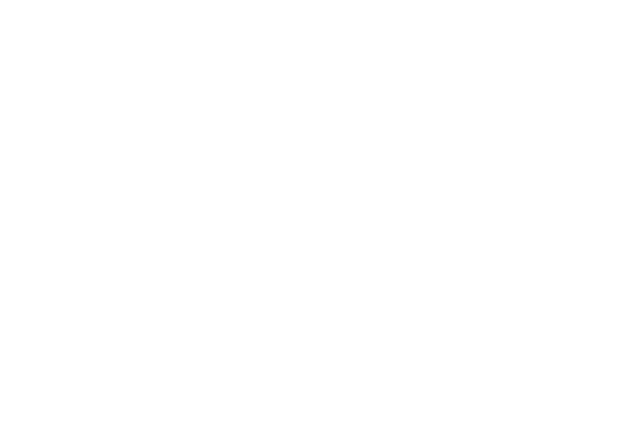
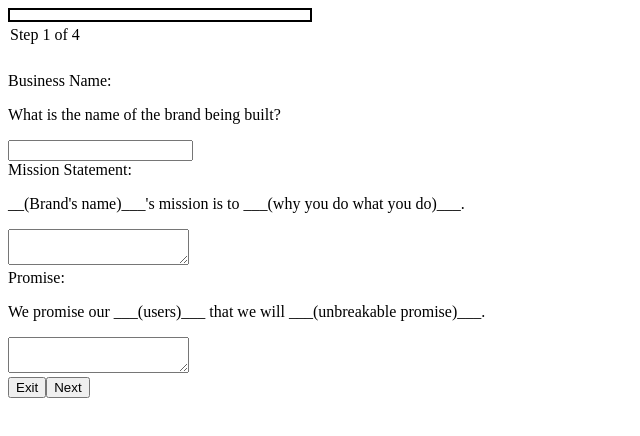
Before and after one commit to kagesite/brand-form-app, a React (Vite) app: page / in a window 1280 px wide. Shown: the top 436 px of the page, without its empty margins (0-640 px from the left). Built offline with nearby package versions, Linux system fonts and the light colour scheme.

Commit message:
Finished basic UI and some functionality. Need to add validation to step 1 next.

```diff
--- a/src/App.jsx
+++ b/src/App.jsx
@@ -1,8 +1,146 @@
 import React from 'react'
+import { useState } from 'react'
+import Home from './components/Home';
+import Step1 from './components/Step1';
+import ProgressBar from './components/progressBar';
 
 function App() {
+    const [showStep, setShowStep] = useState(1);
+
+    const [formData, setFormData] = useState({
+        foundation: {
+            businessName: "",
+            missionStatement: "",
+            promise: "",
+        },
+        perception: {
+            message: "",
+            voice: "",
+            ITFactor: "",
+        },
+        connection: {
+            age: "",
+            genderMale: "",
+            genderFemale: "",
+            ethnicity: "",
+        }
+    });
+
+    const [formPrompts, setFormPrompts] = useState({
+        foundation: {
+            businessName: "What is the name of the brand being built?",
+            missionStatement: "__(Brand's name)___'s mission is to ___(why you do what you do)___.",
+            promise: "We promise our ___(users)___ that we will ___(unbreakable promise)___."
+        }
+    })
+
+    const [errors, setErrors] = useState({
+        foundation: {
+            businessName: "",
+            missionStatement: "",
+            promise: "",
+        },
+        perception: {
+            message: "",
+            voice: "",
+            ITFactor: "",
+        },
+        connection: {
+            age: "",
+            genderMale: "",
+            genderFemale: "",
+            ethnicity: "",
+        }
+    })
+
+    const handleInputChange = (section, field, value) => {
+        setFormData({
+            ...formData,
+            [section]: {
+                ...formData[section],
+                [field]: value
+            }
+        });
+
+        setErrors({
+            ...errors,
+            [section]: {
+                ...errors[section],
+                [field]: ""
+            }
+        });
+    }
+
+    const handleExitForm = () => {
+
+        confirm("Are you sure you want to leave?")
+
+        setFormData({
+            foundation: {
+                businessName: "",
+                missionStatement: "",
+                promise: "",
+            },
+            perception: {
+                message: "",
+                voice: "",
+                ITFactor: "",
+            },
+            connection: {
+                age: "",
+                genderMale: "",
+                genderFemale: "",
+                ethnicity: "",
+            }
+        })
+
+        setErrors({
+            foundation: {
+                businessName: "",
+                missionStatement: "",
+                promise: "",
+            },
+            perception: {
+                message: "",
+                voice: "",
+                ITFactor: "",
+            },
+            connection: {
+                age: "",
+                genderMale: "",
+                genderFemale: "",
+                ethnicity: "",
+            }
+        })
+
+        setShowStep(0)
+    }
+
+
     return (
         <div>
+            {showStep === 0 && (
+                <Home
+                    step={setShowStep}
+                />
+            )}
+
+            {showStep > 0 && (
+                <div>
+                    <ProgressBar step={showStep} />
+                    {showStep === 1} {
+                        <>
+                            <Step1
+                                data={formData.foundation}
+                                prompts={formPrompts.foundation}
+                                changeFunc={handleInputChange}
+                            />
+                            <button onClick={handleExitForm}>Exit</button>
+                            <button>Next</button>
+                        </>
+                    }
+                </div>
+            )}
 
         </div>
     )
--- /dev/null
+++ b/src/components/Home.jsx
@@ -0,0 +1,14 @@
+import React from 'react'
+
+function Home({ step }) {
+    return (
+        <div>
+            <h1>Home</h1>
+            <h3>Welcome to the Kagesite Brand Form App</h3>
+            <p>Please click the button below to get started!</p>
+            <button onClick={() => step(1)}>Start</button>
+        </div>
+    )
+}
+
+export default Home
--- /dev/null
+++ b/src/components/ProgressBar.jsx
@@ -0,0 +1,20 @@
+import React from 'react'
+
+function ProgressBar({ step }) {
+    return (
+        <div
+            style={{
+                height: "10px",
+                width: "300px",
+                border: "2px solid #000",
+                marginBottom: "50px"
+            }}
+        >
+            {step === 1 && (
+                <p>Step {step} of 4</p>
+            )}
+        </div>
+    )
+}
+
+export default ProgressBar
--- /dev/null
+++ b/src/components/Step1.jsx
@@ -0,0 +1,40 @@
+import React from 'react'
+
+function Step1({ data, prompts, changeFunc, errors }) {
+    return (
+        <div>
+            <form>
+                <div>
+                    <label>Business Name:</label>
+                    <p>{prompts.businessName}</p>
+                    <input
+                        type="text"
+                        value={data.businessName}
+                        onChange={(e) => changeFunc("foundation", "businessName", e.target.value)}
+                    />
+                </div>
+                <div>
+                    <label>Mission Statement:</label>
+                    <p>{prompts.missionStatement}</p>
+                    <textarea
+                        type="text"
+                        value={data.missionStatement}
+                        onChange={(e) => changeFunc("foundation", "missionStatement", e.target.value)}
+                    />
+                </div>
+                <div>
+                    <label>Promise:</label>
+                    <p>{prompts.promise}</p>
+                    <textarea
+                        type="text"
+                        value={data.promise}
+                        onChange={(e) => changeFunc("foundation", "promise", e.target.value)}
+                    />
+                </div>
+            </form>
+            {data.businessName}
+        </div>
+    )
+}
+
+export default Step1
```
